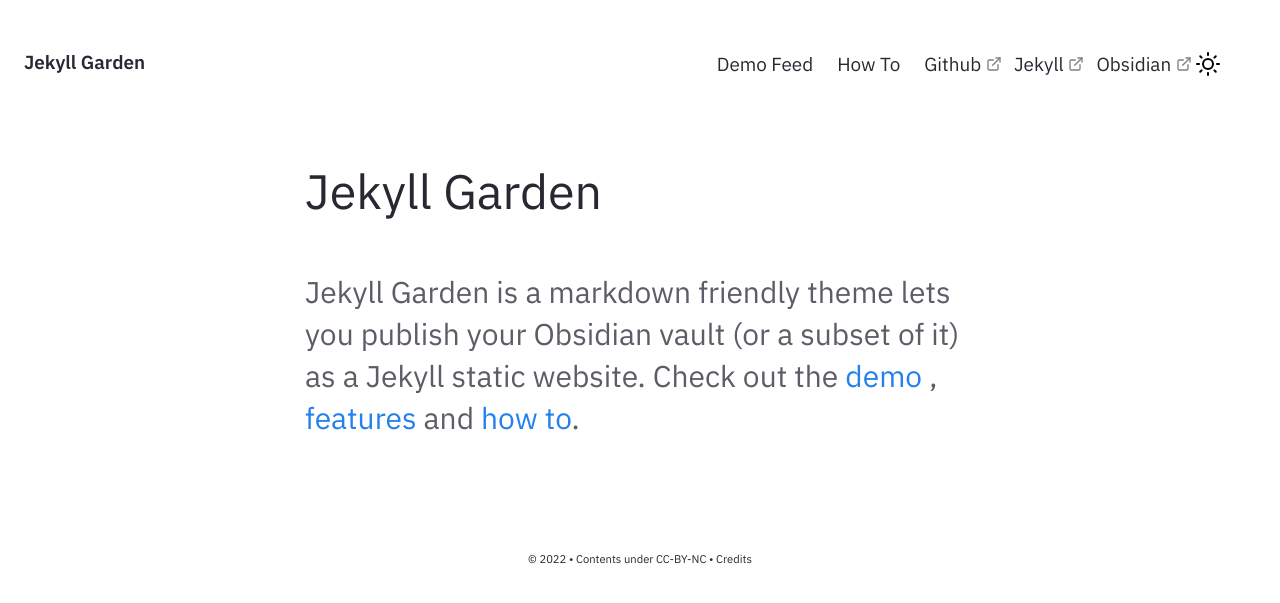
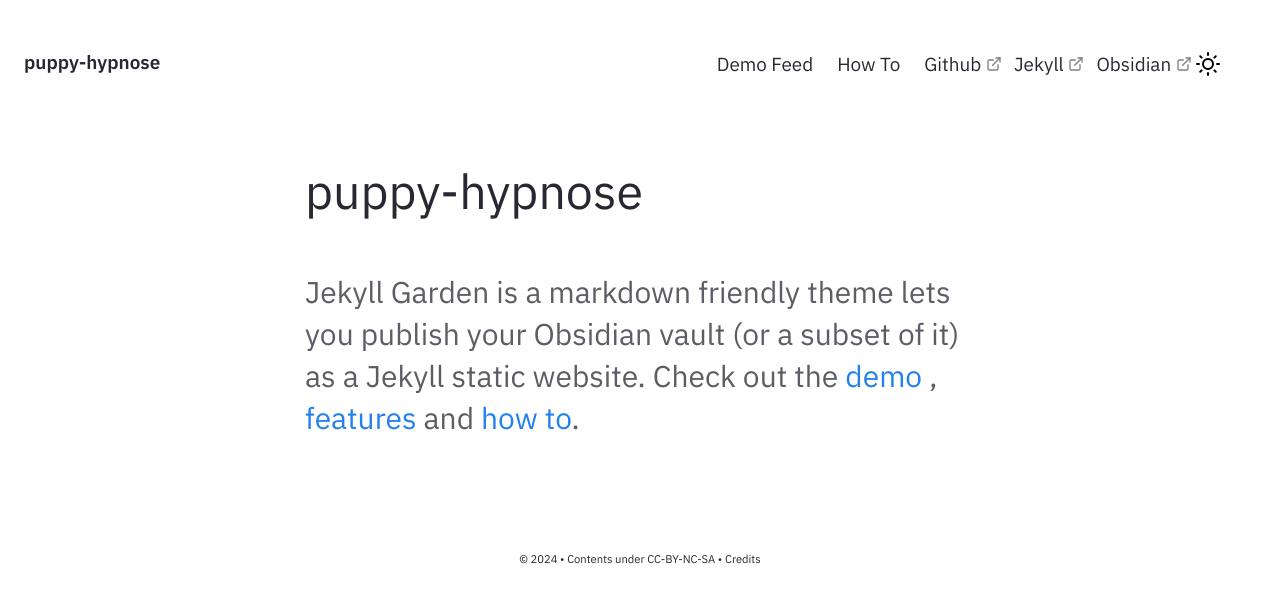
Before and after one commit to pupasgfed/pupasgfed.github.io, a Jekyll site: the page built from pages/index.md, in a window 1280 px wide. Shown: the top 603 px of the page. Built offline with Jekyll 4.4.1, drawn with Linux system fonts in a browser that asks for light colours; part of the change alters nothing that is shown.

Commit message:
debut-Maj
premieres modifs

```diff
--- a/_config.yml
+++ b/_config.yml
@@ -27,16 +27,16 @@ baseurl: ""
 
 # Website Header, Description, Footer year and text.
 # If you are deleting this, make sure you remove it from HTML files too
-heading: Jekyll Garden # Change this
-content: Obsidian ready Jekyll Theme
+heading: puppy-hypnose # Change this
+content: Pup Asgfed est un hypnotiseur spécialisé en hypnose de spectacle (très) adulte
 copyright:
-  year: © 2022
-  msg: Contents under CC-BY-NC
+  year: © 2024
+  msg: Contents under CC-BY-NC-SA
 
 # Set title and content for private & broken link tooltop
 privatelinks:
-  title: Private or Broken Links
-  msg: The page you're looking for is either not available or private!
+  title: Page prive, ou ton lien est casse
+  msg: Oups, on a pas retrouve la page que tu cherchais :/
 
 # Theme level preferences
 # To enable set "enabled : true" else, use "enabled:false"
```
Also changed, not shown: .obsidian/app.json (added), .obsidian/appearance.json (added), .obsidian/core-plugins-migration.json (added), .obsidian/core-plugins.json (added), .obsidian/workspace.json (added).
